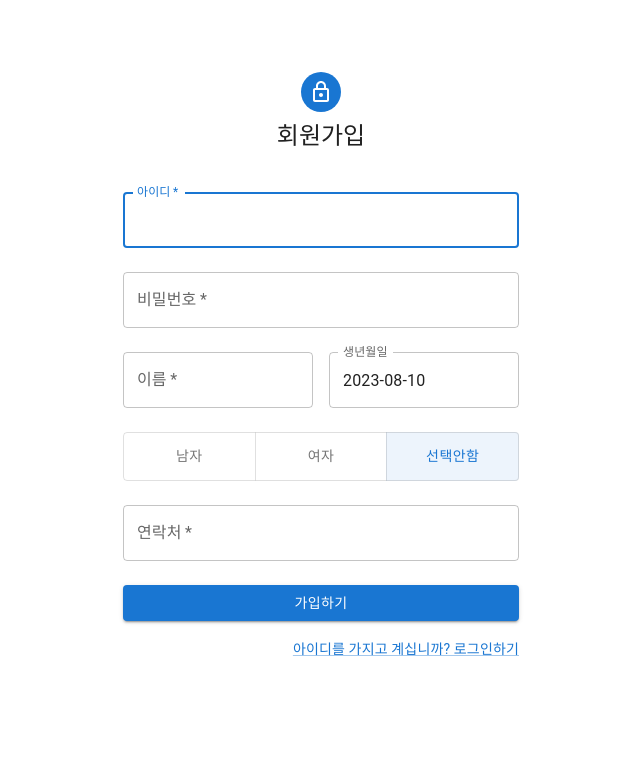
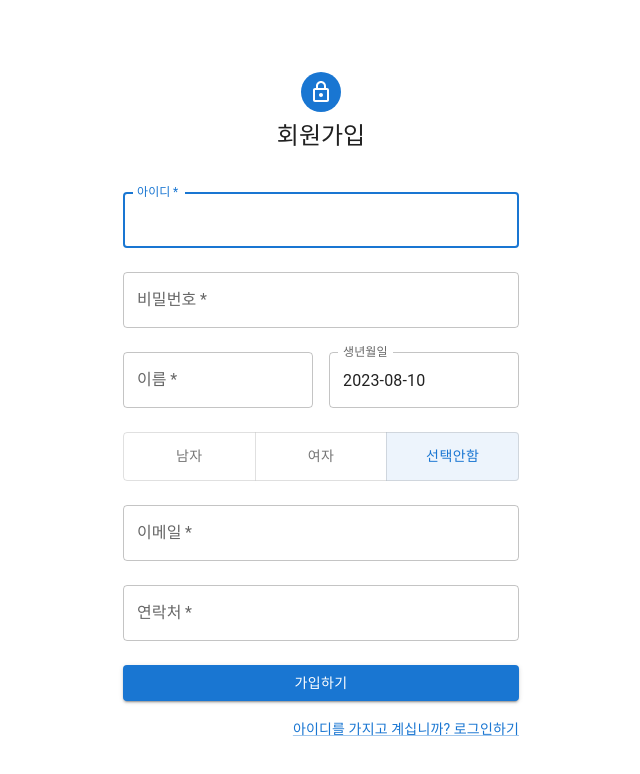
Before and after one commit to mnpine12/cine-ticket, a React (Create React App) app: page /signup in a window 1280 px wide. Shown: the top 774 px of the page, without its empty margins (319-959 px from the left). Built offline with nearby package versions, Linux system fonts and the light colour scheme; a web font is replaced by a local one.

Commit message:
feature : 회원가입에 이메일 필드 추가

```diff
--- a/src/components/user/Signup.js
+++ b/src/components/user/Signup.js
@@ -29,29 +29,31 @@ const gridStyle = {
 export const Signup = () => {
   const [birth, setBirth] = useState(dayjs().locale('ko'));
   const [gender, setGender] = useState('none');
-  const [id, setId] = useState('');
+  const [account, setAccount] = useState('');
   const [password, setPassword] = useState('');
   const [name, setName] = useState('');
-  const [phone, setPhone] = useState('');
+  const [phoneNumber, setPhoneNumber] = useState('');
+  const [email, setEmail] = useState('');
 
-  const [idError, setIdError] = useState(false);
+  const [idError, setAccountError] = useState(false);
   const [passwordError, setPasswordError] = useState(false);
   const [nameError, setNameError] = useState(false);
-  const [phoneError, setPhoneError] = useState(false);
+  const [phoneNumberError, setPhoneNumberError] = useState(false);
+  const [emailError, setEmailError] = useState(false);
 
   // ###################### 함수 구분 ##########################
 
   // 연락처 입력
-  const handlePhoneChange = (event) => {
+  const handlePhoneNumberChange = (event) => {
     const inputValue = event.target.value;
-    const formattedValue = formatPhoneNumber(inputValue);
+    const formattedValue = formatPhoneNumberNumber(inputValue);
     if (formattedValue.length <= 13) {
-      setPhone(formattedValue);
+      setPhoneNumber(formattedValue);
     }
   };
 
   // 연락처 입력값 포맷
-  const formatPhoneNumber = (value) => {
+  const formatPhoneNumberNumber = (value) => {
     value = value.replace(/\D/g, '');
     let formattedValue = '';
 
@@ -71,8 +73,8 @@ export const Signup = () => {
 
   const handleFieldFocus = (fieldName) => {
     switch (fieldName) {
-      case 'id':
-        setIdError(false);
+      case 'account':
+        setAccountError(false);
         break;
       case 'password':
         setPasswordError(false);
@@ -80,8 +82,11 @@ export const Signup = () => {
       case 'name':
         setNameError(false);
         break;
-      case 'phone':
-        setPhoneError(false);
+      case 'phoneNumber':
+        setPhoneNumberError(false);
+        break;
+      case 'email':
+        setEmailError(false);
         break;
       default:
         break;
@@ -90,9 +95,9 @@ export const Signup = () => {
 
   const handleFieldBlur = (fieldName) => {
     switch (fieldName) {
-      case 'id':
-        if (id.trim() === '') {
-          setIdError(true);
+      case 'account':
+        if (account.trim() === '') {
+          setAccountError(true);
         }
         break;
       case 'password':
@@ -105,9 +110,14 @@ export const Signup = () => {
           setNameError(true);
         }
         break;
-      case 'phone':
-        if (phone.trim() === '') {
-          setPhoneError(true);
+      case 'phoneNumber':
+        if (phoneNumber.trim() === '') {
+          setPhoneNumberError(true);
+        }
+        break;
+      case 'email':
+        if (email.trim() === '') {
+          setEmailError(true);
         }
         break;
       default:
@@ -125,7 +135,7 @@ export const Signup = () => {
     event.preventDefault();
     const data = new FormData(event.currentTarget);
     console.log({
-      id: data.get('id'),
+      account: data.get('account'),
       password: data.get('password'),
     });
   };
@@ -159,14 +169,14 @@ export const Signup = () => {
                 <TextField
                   required
                   fullWidth
-                  id='id'
+                  id='account'
                   label='아이디'
-                  name='id'
+                  name='account'
                   autoFocus
                   error={idError}
-                  onChange={(e) => setId(e.target.value)}
-                  onFocus={() => handleFieldFocus('id')}
-                  onBlur={() => handleFieldBlur('id')}
+                  onChange={(e) => setAccount(e.target.value)}
+                  onFocus={() => handleFieldFocus('account')}
+                  onBlur={() => handleFieldBlur('account')}
                 />
               </Grid>
               <Grid item xs={12} sx={gridStyle}>
@@ -224,17 +234,32 @@ export const Signup = () => {
               </Grid>
               <Grid item xs={12} sm={12} sx={gridStyle}>
                 <TextField
+                  autoComplete='email'
+                  type='email'
+                  name='email'
+                  id='email'
+                  label='이메일'
                   required
                   fullWidth
-                  name='phone'
-                  id='phone'
+                  error={emailError}
+                  onChange={(e) => setEmail(e.target.value)}
+                  onFocus={() => handleFieldFocus('email')}
+                  onBlur={() => handleFieldBlur('email')}
+                />
+              </Grid>
+              <Grid item xs={12} sm={12} sx={gridStyle}>
+                <TextField
+                  required
+                  fullWidth
+                  name='phoneNumber'
+                  id='phoneNumber'
                   type='tel'
                   label='연락처'
-                  error={phoneError}
-                  onFocus={() => handleFieldFocus('phone')}
-                  onBlur={() => handleFieldBlur('phone')}
-                  value={phone}
-                  onChange={handlePhoneChange}
+                  error={phoneNumberError}
+                  onFocus={() => handleFieldFocus('phoneNumber')}
+                  onBlur={() => handleFieldBlur('phoneNumber')}
+                  value={phoneNumber}
+                  onChange={handlePhoneNumberChange}
                   inputProps={{
                     maxLength: 13,
                   }}
```
